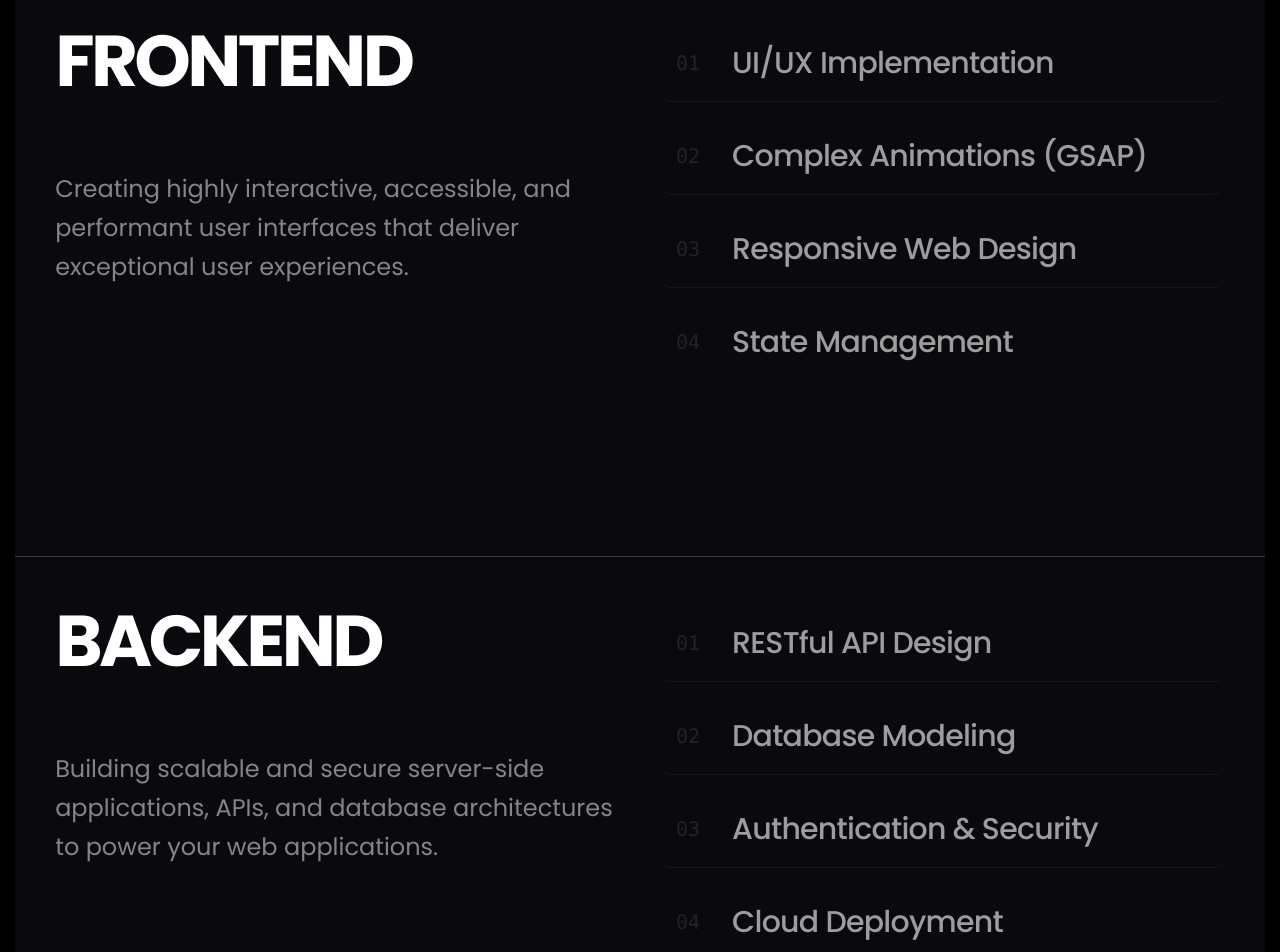
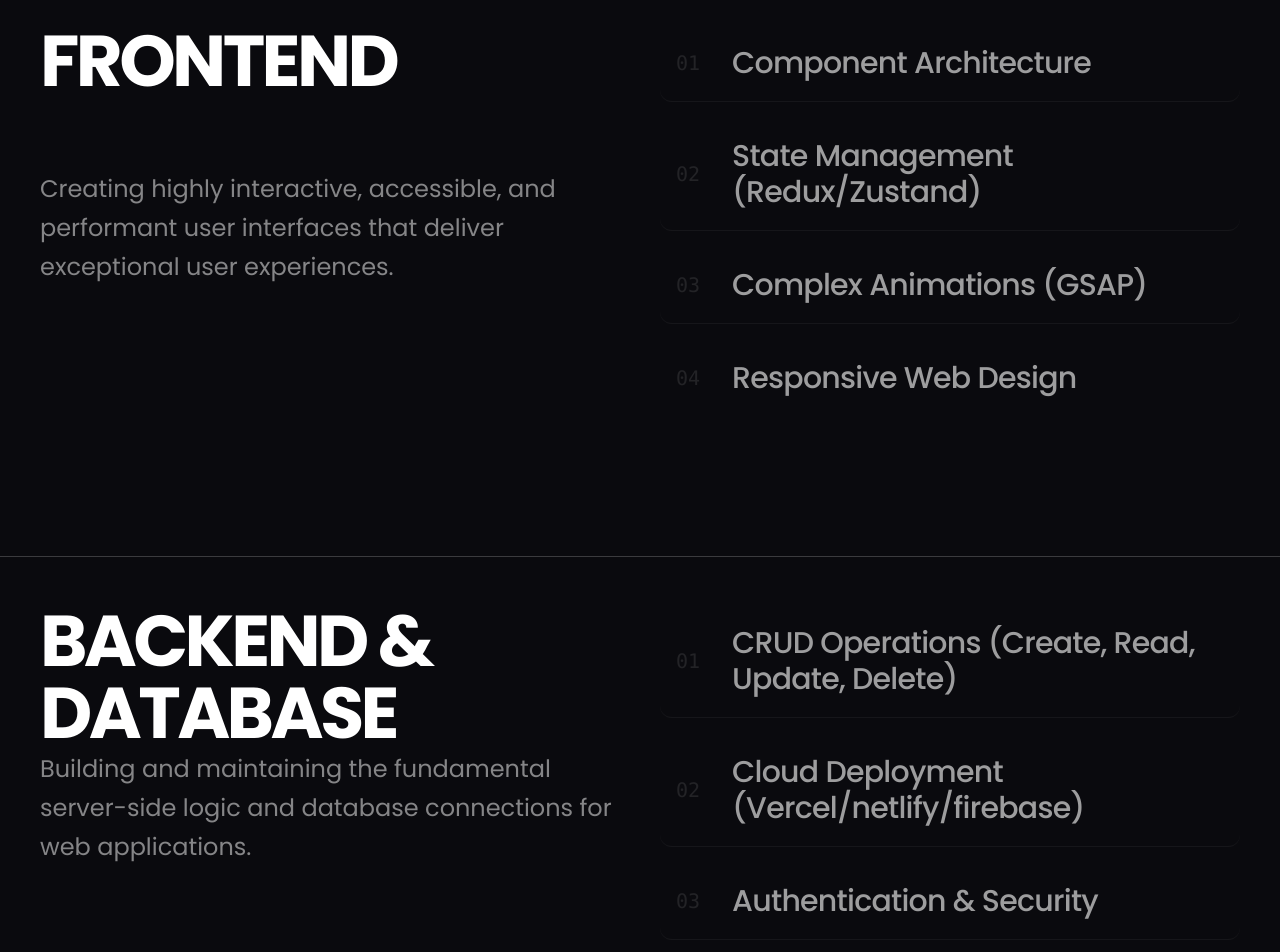
Before and after one commit to ArifKhanEver/Portfolio, a Next.js app: page / in a window 1280 px wide. Shown: the part 3020-3972 px from the top of the page. Built offline with nearby package versions, Linux system fonts and the light colour scheme.

Commit message:
fix: adjust sticky card top offsets to create cascading stack effect and align data with snap

```diff
--- a/src/components/Services.jsx
+++ b/src/components/Services.jsx
@@ -22,20 +22,20 @@ const SERVICES_DATA = [
     title: "Frontend",
     description: "Creating highly interactive, accessible, and performant user interfaces that deliver exceptional user experiences.",
     items: [
-      "UI/UX Implementation",
+      "Component Architecture",
+      "State Management (Redux/Zustand)",
       "Complex Animations (GSAP)",
-      "Responsive Web Design",
-      "State Management"
+      "Responsive Web Design"
     ]
   },
   {
-    title: "Backend",
-    description: "Building scalable and secure server-side applications, APIs, and database architectures to power your web applications.",
+    title: "Backend & Database",
+    description: "Building and maintaining the fundamental server-side logic and database connections for web applications.",
     items: [
-      "RESTful API Design",
-      "Database Modeling",
+      "CRUD Operations (Create, Read, Update, Delete)",
+      "Cloud Deployment (Vercel/netlify/firebase)",
       "Authentication & Security",
-      "Cloud Deployment"
+      "Database Modeling"
     ]
   }
 ];
@@ -44,7 +44,7 @@ const Services = () => {
   const containerRef = useRef(null);
 
   useGSAP(() => {
-    // 1. Text Reveal Animation for the header elements
+    // Text Reveal Animation for the header elements
     gsap.from(".reveal-text", {
       y: 50,
       opacity: 0,
@@ -54,27 +54,6 @@ const Services = () => {
       scrollTrigger: {
         trigger: containerRef.current,
         start: "top 75%",
-      }
-    });
-
-    // 2. Sticky Cards Animation (Scale down and fade as the next card covers it)
-    const cards = gsap.utils.toArray(".service-card");
-
-    cards.forEach((card, index) => {
-      // We don't animate the last card because nothing covers it
-      if (index !== cards.length - 1) {
-        gsap.to(card, {
-          scale: 0.9,
-          opacity: 0.4,
-          filter: "blur(4px)",
-          ease: "none",
-          scrollTrigger: {
-            trigger: cards[index + 1], // The next card
-            start: "top bottom", // When the top of the next card hits the bottom of the viewport
-            end: "top top", // When the top of the next card reaches the top of the viewport
-            scrub: true,
-          }
-        });
       }
     });
   }, { scope: containerRef });
@@ -114,7 +93,7 @@ const Services = () => {
           <div
             key={service.title}
             className="sticky w-full"
-            style={{ top: '0px', zIndex: index + 1 }}
+            style={{ top: `calc(2vh + ${index * 130}px)`, zIndex: index + 1 }}
           >
             <div className="service-card px-6 md:px-10 pt-8 sm:pt-12 pb-12 text-white bg-theme-black border-t border-white/20 w-full min-h-[480px] lg:min-h-[580px] transform-gpu origin-top">
               <div className="flex items-start justify-between gap-6 sm:gap-10 flex-col lg:flex-row">
```
